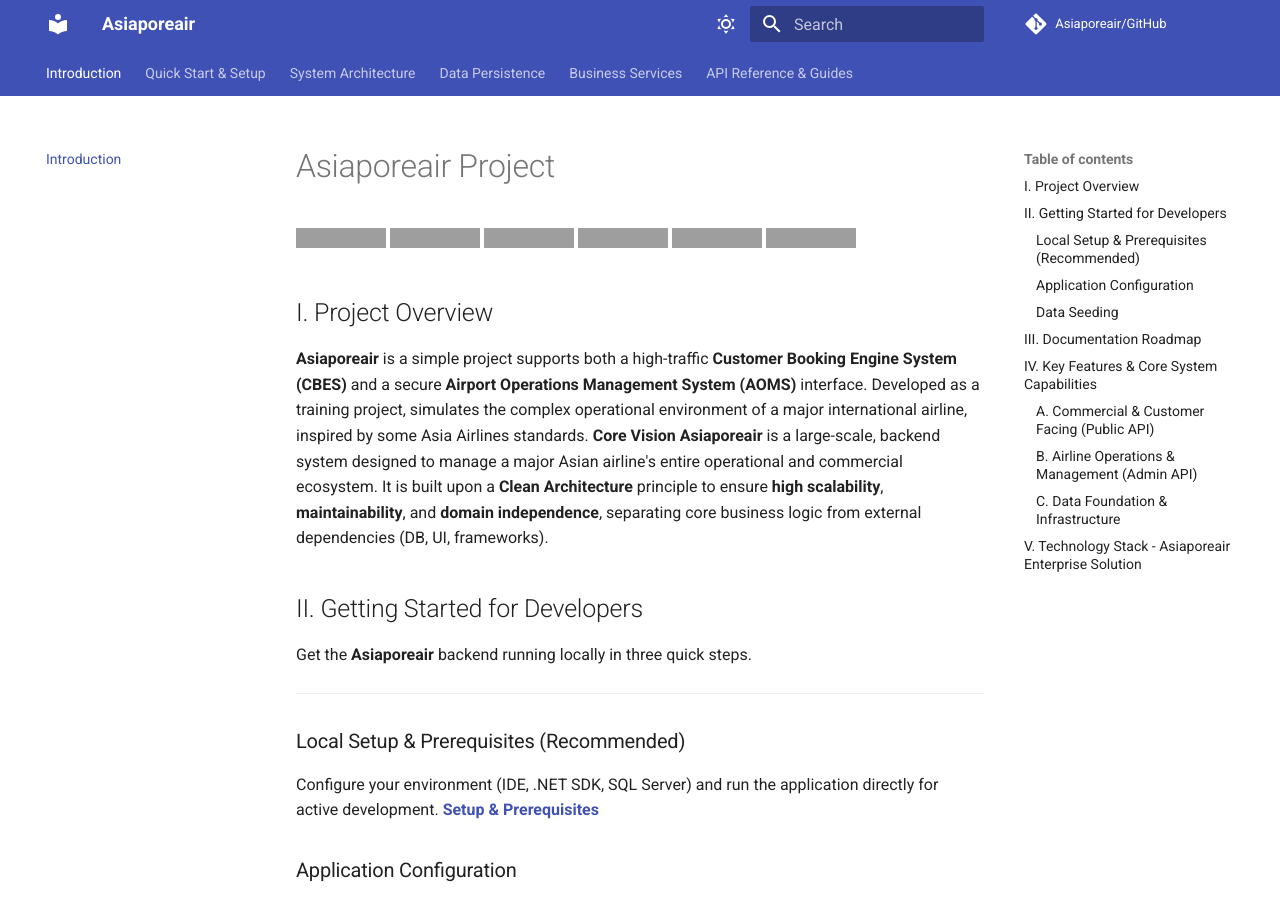
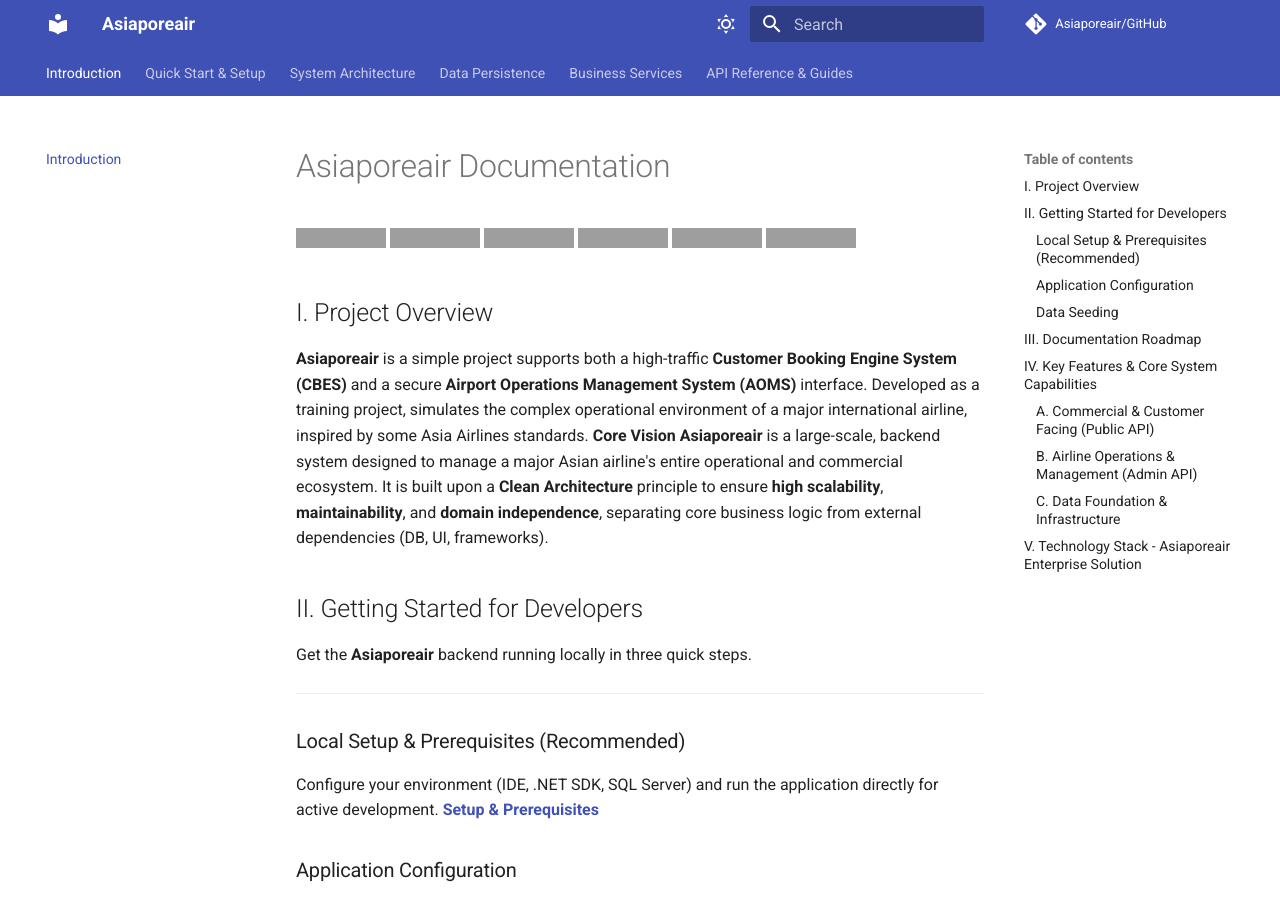
Before and after one commit to AbdelrahmanAhmad99/Asiaporeair, an MkDocs documentation site: the page built from Documentation/docs/index.md, in a window 1280 px wide and 900 px high, cut to the strip 0-900 px from the top of the window. Built offline with MkDocs 1.6.1 and Material for MkDocs 9.7.7, drawn with Linux system fonts in a browser that asks for light colours; comment, search, counter and statistics services are not loaded; some of the changed text lies outside the part shown; grey boxes are pictures that could not be loaded.

```diff
--- a/Documentation/docs/index.md
+++ b/Documentation/docs/index.md
@@ -1,4 +1,4 @@
-# Asiaporeair Project
+# Asiaporeair Documentation
 
 [![Documentation](https://img.shields.io/badge/Documentation%20Site-Technical%20Docs-1976D2?style=for-the-badge&logo=markdown)](https://abdelrahmanahmad99.github.io/Asiaporeair/)
 [![GitHub repo](https://img.shields.io/badge/GitHub-Source%20Code-181717?style=for-the-badge&logo=github)](https://github.com/AbdelrahmanAhmad99/Asiaporeair.git)
```
Also changed, not shown: other parts of Documentation/docs/index.md (+2 -0 lines), README.md.
